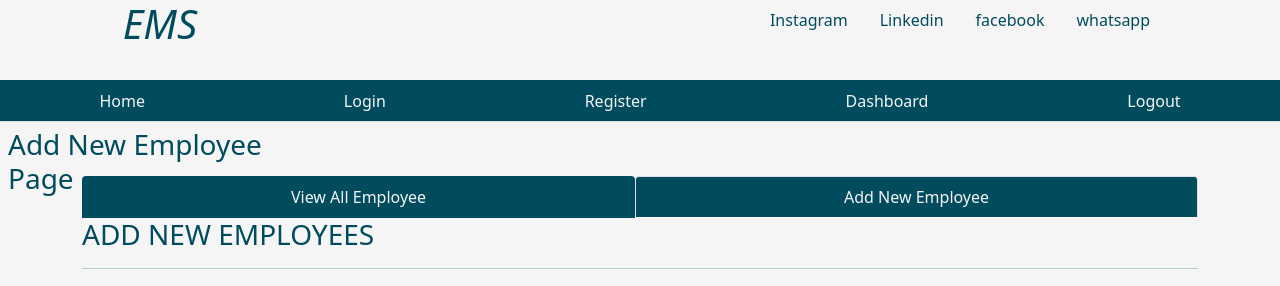
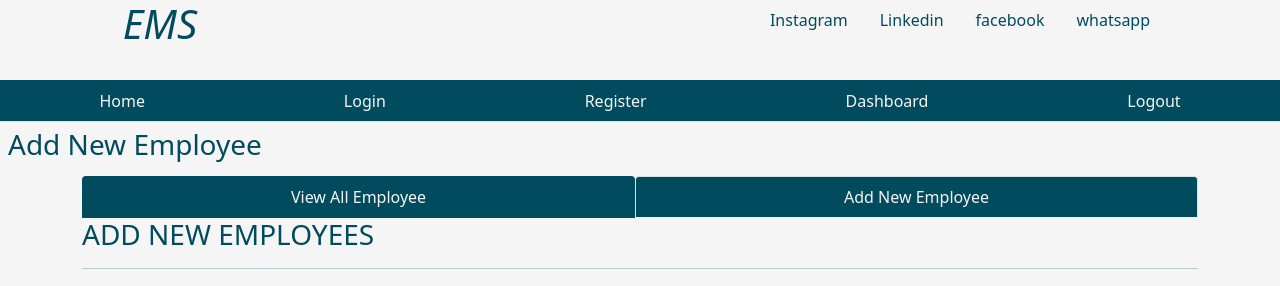
Before and after one commit to redgie16/itel-304, a Flask app: page /addnewemployee in a window 1280 px wide. Shown: the top 286 px of the page. Run offline with Flask 2, Linux system fonts and the light colour scheme; some libraries are stand-ins or nearby versions.

Commit message:
Add files via upload

```diff
--- a/midterm/templates/addnewemployee.html
+++ b/midterm/templates/addnewemployee.html
@@ -23,7 +23,7 @@
       </div>
 
         <div class="child child4">
-            <h3 class="m-2">Add New Employee Page</h3>
+            <h3 class="m-2">Add New Employee</h3>
         </div>
 
         <div class="child child5" style="color:rgb(0, 75, 93);">
--- a/midterm/templates/singleemployee.html
+++ b/midterm/templates/singleemployee.html
@@ -23,7 +23,7 @@
       </div>
 
         <div class="child child4">
-          <h3 class="m-2">EMPLOYEE PROFILE PAGE</h3>
+          <h3 class="m-2">EMPLOYEE PROFILE</h3>
       </div>
 
       <div class="child child5" style="color:rgb(0, 75, 93);">
```
